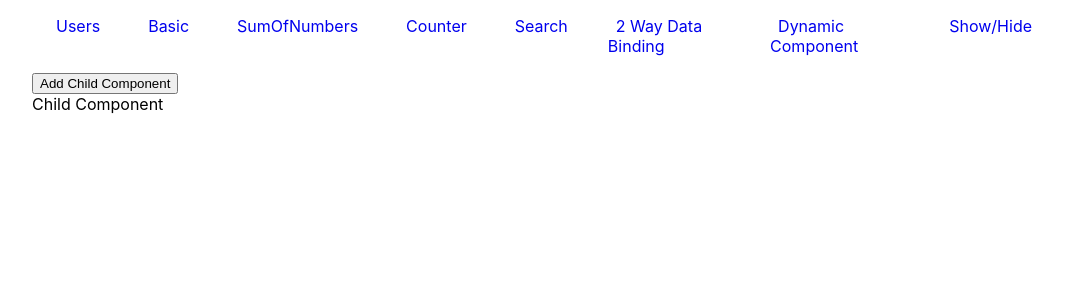
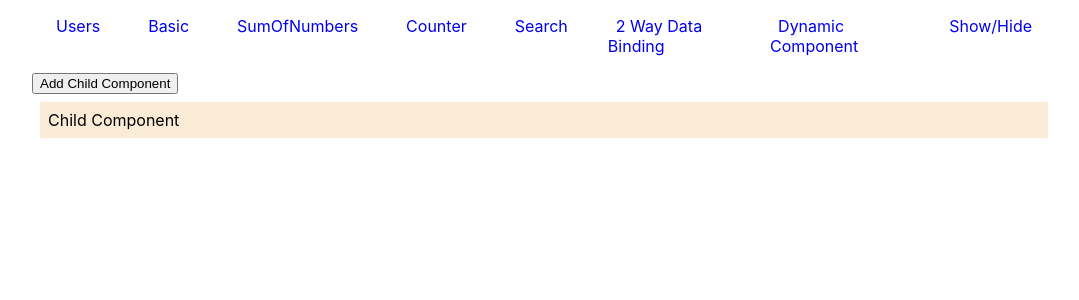
Before and after one commit to priyanshu09143/ReactTask1, a React (Create React App) app: page /dynamic in a window 1280 px wide. Both pictures are taken after a click on the button "Add Child Component". Shown: the top 300 px of the page, without its empty margins (96-1175 px from the left). Built offline with nearby package versions, Linux system fonts and the light colour scheme.

Commit message:
Add new Child Features

```diff
--- a/src/App.css
+++ b/src/App.css
@@ -112,3 +112,15 @@ a:hover{
   color: #000;
   background-color: #00000022;
 }
+.child{
+  display: flex;
+  flex-direction: column;
+  gap: 0.5rem;
+  cursor: pointer;
+  margin: 0.5rem;
+  background-color: antiquewhite;
+  padding: 0.5rem;
+}
+.child button{
+  width: 20%;
+}
--- a/src/components/Child.jsx
+++ b/src/components/Child.jsx
@@ -1,8 +1,9 @@
 import React from 'react'
 
-function Child({value}) {
+function Child({title}) {
   return (
-    <div>Child Component</div>
+    <div>Child Component {title}</div>
+
   )
 }
 
--- a/src/components/Dynamically.jsx
+++ b/src/components/Dynamically.jsx
@@ -1,18 +1,45 @@
-import React, { useState } from 'react'
-import ChildComponent from './Child'
+import React, { useState } from 'react';
+import ChildComponent from './Child';
+
 function Dynamically() {
   const [childComponents, setChildComponents] = useState([]);
+  const [additionalChildComponents, setAdditionalChildComponents] = useState([]);
+  const [activeIndex, setActiveIndex] = useState(null);
+
   const handleAddChild = () => {
     setChildComponents([...childComponents, <ChildComponent key={childComponents.length} />]);
+    setAdditionalChildComponents([...additionalChildComponents, []]);
   };
+
+  const handleAddAnotherChild = (index) => {
+    const newAdditionalChild = <ChildComponent key={additionalChildComponents[index].length} title="Inside a child component" />;
+    setAdditionalChildComponents(prevState => {
+      const newState = [...prevState];
+      newState[index] = [...newState[index], newAdditionalChild];
+      return newState;
+    });
+  };
+
+  const handleChildClick = (index) => {
+    setActiveIndex(index);
+  };
+
   return (
     <div>
       <button onClick={handleAddChild}>Add Child Component</button>
       {childComponents.map((child, index) => (
-      <div key={index}>{child}</div>
+        <div key={index} className='child' onClick={() => handleChildClick(index)}>
+          {child}
+          {activeIndex === index && (
+            <button onClick={() => handleAddAnotherChild(index)}>Add A New Child</button>
+          )}
+          { additionalChildComponents[index].map((anotherChild, subIndex) => (
+            <div key={subIndex}>{anotherChild}{anotherChild.length}</div>
           ))}
         </div>
-  )
+      ))}
+    </div>
+  );
 }
 
-export default Dynamically
+export default Dynamically;
```
Lines whose indentation alone changed are shown as unchanged.
